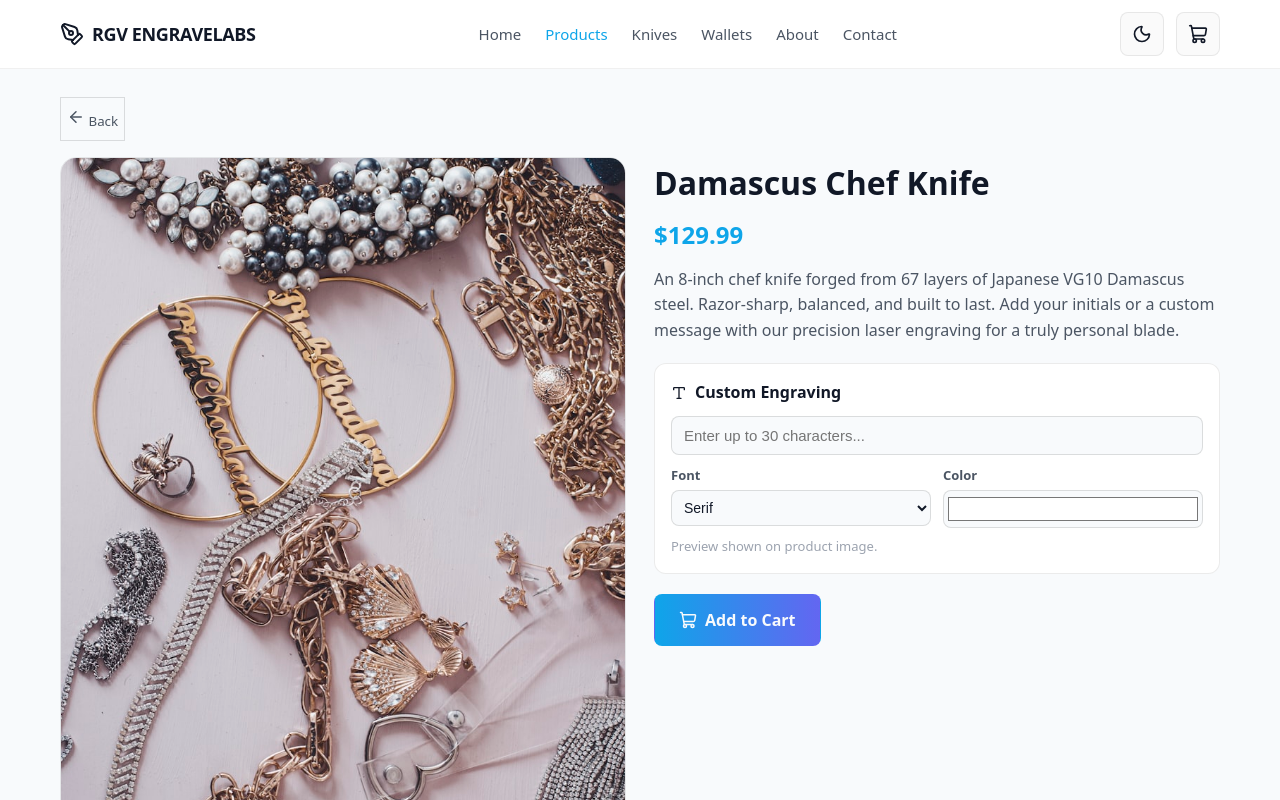
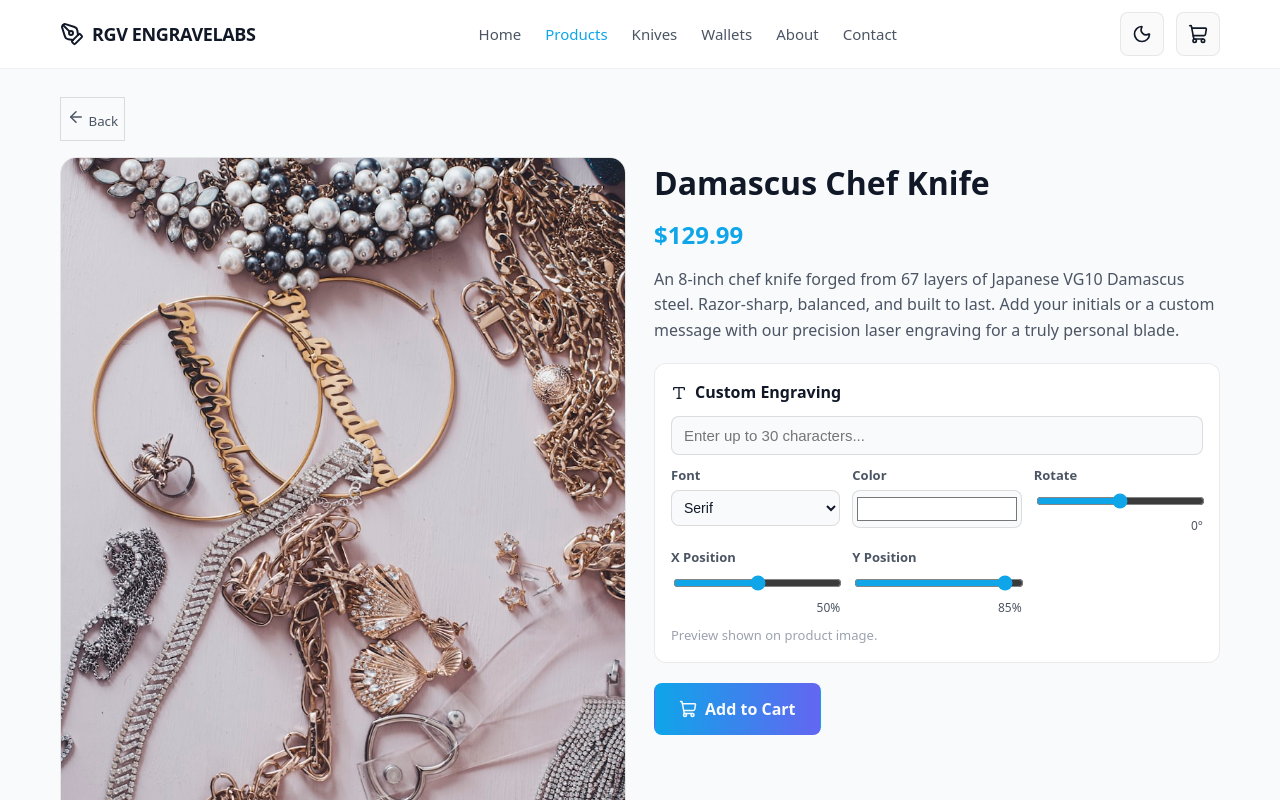
Before and after one commit to jlaiii/hermes-ecommerce-shop, a React (Vite) app: page /hermes-ecommerce-shop/product/1 in a window 1280 px wide. Shown: the top 800 px of the page. Built offline with nearby package versions, Linux system fonts and the light colour scheme.

Commit message:
Add rotate and position controls to engraving preview

```diff
--- a/src/App.css
+++ b/src/App.css
@@ -215,8 +215,8 @@ img { max-width: 100%; height: auto; display: block; overflow: hidden; }
 .product-detail { display: grid; grid-template-columns: 1fr; gap: 28px; }
 .detail-image-wrapper { position: relative; border-radius: 16px; overflow: hidden; border: 1px solid var(--border-strong); }
 .detail-image-wrapper img { width: 100%; object-fit: cover; }
-.engrave-preview-overlay { position: absolute; bottom: 24px; left: 50%; transform: translateX(-50%); background: rgba(0,0,0,.65); padding: 8px 16px; border-radius: 8px; border: 1px solid rgba(255,255,255,.2); }
-.engrave-text { font-family: ui-serif, Georgia, Cambria, "Times New Roman", serif; font-weight: 700; color: var(--text); letter-spacing: .04em; font-size: 18px; }
+.engrave-preview-overlay { position: absolute; top: 0; left: 0; right: 0; bottom: 0; pointer-events: none; }
+.engrave-text { position: absolute; font-weight: 700; letter-spacing: .04em; font-size: clamp(12px, 2.2vw, 22px); white-space: nowrap; }
 .detail-info h1 { margin: 0 0 8px; font-size: clamp(22px, 3vw, 32px); }
 .detail-price { font-size: 24px; font-weight: 700; color: var(--accent); margin: 0 0 12px; }
 .detail-desc { color: var(--text-muted); line-height: 1.6; margin: 0 0 20px; }
@@ -225,20 +225,27 @@ img { max-width: 100%; height: auto; display: block; overflow: hidden; }
 .engrave-section input[type="text"] { width: 100%; padding: 10px 12px; border-radius: 8px; border: 1px solid var(--border-input); background: var(--bg); color: var(--text); font-size: 15px; }
 .engrave-section input[type="text"]:focus { outline: 2px solid var(--accent); border-color: transparent; }
 
-.engrave-controls { display: grid; grid-template-columns: 1fr 1fr; gap: 12px; margin-top: 10px; }
+.engrave-controls { display: grid; grid-template-columns: repeat(3, 1fr); gap: 12px; margin-top: 10px; }
 .engrave-field { display: flex; flex-direction: column; gap: 4px; }
 .engrave-field label { font-size: 13px; font-weight: 600; color: var(--text-muted); margin-bottom: 0; }
 .engrave-field select,
-.engrave-field input[type="color"] {
+.engrave-field input[type="color"],
+.engrave-field input[type="range"] {
   width: 100%; padding: 8px; border-radius: 8px; border: 1px solid var(--border-input);
   background: var(--bg); color: var(--text); font-size: 14px;
 }
 .engrave-field select:focus,
-.engrave-field input[type="color"]:focus { outline: 2px solid var(--accent); border-color: transparent; }
+.engrave-field input[type="color"]:focus,
+.engrave-field input[type="range"]:focus { outline: 2px solid var(--accent); border-color: transparent; }
 .engrave-field input[type="color"] { height: 38px; padding: 2px; cursor: pointer; }
+.engrave-field input[type="range"] { padding: 0; cursor: pointer; accent-color: var(--accent); }
+.engrave-value { font-size: 12px; color: var(--text-muted); text-align: right; }
 
 @media (max-width: 359px) {
   .engrave-controls { grid-template-columns: 1fr; }
+}
+@media (min-width: 360px) and (max-width: 600px) {
+  .engrave-controls { grid-template-columns: 1fr 1fr; }
 }
 .helper-text { margin: 8px 0 0; color: var(--text-dim); font-size: 13px; }
 
--- a/src/context/CartContext.jsx
+++ b/src/context/CartContext.jsx
@@ -15,7 +15,7 @@ export function CartProvider({ children }) {
     localStorage.setItem('cart', JSON.stringify(cart));
   }, [cart]);
 
-  const addToCart = (product, engraving = '', engraveFont = '', engraveColor = '') => {
+  const addToCart = (product, engraving = '', engraveFont = '', engraveColor = '', engraveRotate = 0, engravePosX = 50, engravePosY = 85) => {
     setCart((prev) => {
       const existing = prev.find(
         (item) => item.id === product.id && item.engraving === engraving
@@ -27,7 +27,7 @@ export function CartProvider({ children }) {
             : item
         );
       }
-      return [...prev, { ...product, qty: 1, engraving, engraveFont, engraveColor }];
+      return [...prev, { ...product, qty: 1, engraving, engraveFont, engraveColor, engraveRotate, engravePosX, engravePosY }];
     });
   };
 
--- a/src/pages/ProductDetailPage.jsx
+++ b/src/pages/ProductDetailPage.jsx
@@ -15,6 +15,9 @@ export default function ProductDetailPage({ addToCart }) {
   const [adding, setAdding] = useState(false);
   const [engraveFont, setEngraveFont] = useState('ui-serif, Georgia, Cambria, "Times New Roman", serif');
   const [engraveColor, setEngraveColor] = useState('#ffffff');
+  const [engraveRotate, setEngraveRotate] = useState(0);
+  const [engravePosX, setEngravePosX] = useState(50);
+  const [engravePosY, setEngravePosY] = useState(85);
 
   if (!product) {
     return (
@@ -32,7 +35,7 @@ export default function ProductDetailPage({ addToCart }) {
   const handleAdd = () => {
     if (adding) return;
     setAdding(true);
-    addToCart(product, engraving, engraveFont, engraveColor);
+    addToCart(product, engraving, engraveFont, engraveColor, engraveRotate, engravePosX, engravePosY);
     showToast(`Added ${product.name} to cart`);
     setTimeout(() => setAdding(false), 1200);
   };
@@ -107,7 +110,13 @@ export default function ProductDetailPage({ addToCart }) {
               <div className="engrave-preview-overlay">
                 <span
                   className="engrave-text"
-                  style={{ fontFamily: engraveFont, color: engraveColor }}
+                  style={{
+                    fontFamily: engraveFont,
+                    color: engraveColor,
+                    transform: `translate(-50%, -50%) rotate(${engraveRotate}deg)`,
+                    left: `${engravePosX}%`,
+                    top: `${engravePosY}%`,
+                  }}
                 >
                   {engraving}
                 </span>
@@ -157,6 +166,42 @@ export default function ProductDetailPage({ addToCart }) {
                       onChange={(e) => setEngraveColor(e.target.value)}
                     />
                   </div>
+                  <div className="engrave-field">
+                    <label htmlFor="engrave-rotate">Rotate</label>
+                    <input
+                      id="engrave-rotate"
+                      type="range"
+                      min={-45}
+                      max={45}
+                      value={engraveRotate}
+                      onChange={(e) => setEngraveRotate(Number(e.target.value))}
+                    />
+                    <span className="engrave-value">{engraveRotate}°</span>
+                  </div>
+                  <div className="engrave-field">
+                    <label htmlFor="engrave-x">X Position</label>
+                    <input
+                      id="engrave-x"
+                      type="range"
+                      min={10}
+                      max={90}
+                      value={engravePosX}
+                      onChange={(e) => setEngravePosX(Number(e.target.value))}
+                    />
+                    <span className="engrave-value">{engravePosX}%</span>
+                  </div>
+                  <div className="engrave-field">
+                    <label htmlFor="engrave-y">Y Position</label>
+                    <input
+                      id="engrave-y"
+                      type="range"
+                      min={10}
+                      max={90}
+                      value={engravePosY}
+                      onChange={(e) => setEngravePosY(Number(e.target.value))}
+                    />
+                    <span className="engrave-value">{engravePosY}%</span>
+                  </div>
                 </div>
                 <p id="engrave-help" className="helper-text">
                   {engraving
```
